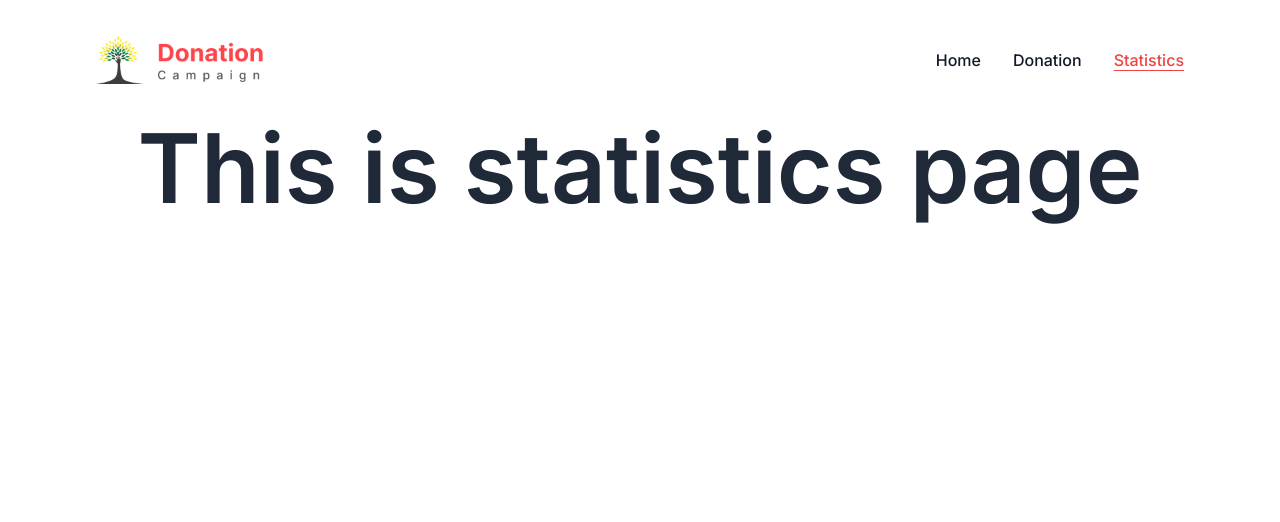
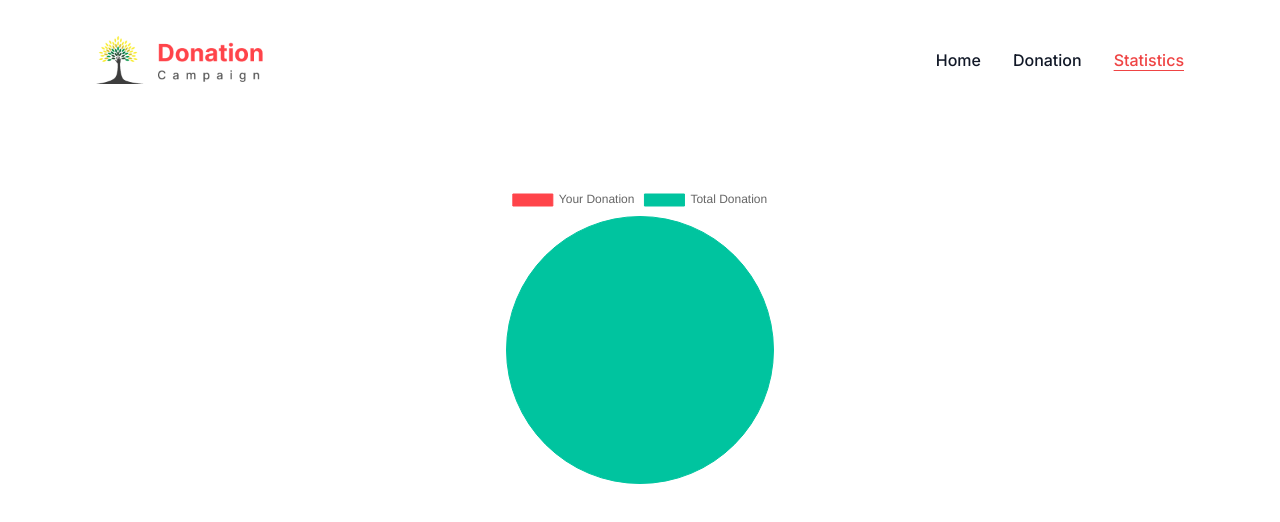
Before and after one commit to Tahsin005/Donation-Campaign, a React (Vite) app: page /statistics in a window 1280 px wide. Shown: the top 522 px of the page. Built offline with nearby package versions, Linux system fonts and the light colour scheme.

Commit message:
added statistics page using react-chartjs

```diff
--- a/package.json
+++ b/package.json
@@ -10,9 +10,15 @@
     "preview": "vite preview"
   },
   "dependencies": {
+    "@emotion/react": "^11.13.0",
+    "@emotion/styled": "^11.13.0",
+    "@mui/material": "^5.16.5",
+    "@mui/x-charts": "^7.11.1",
+    "chart.js": "^4.4.3",
     "localforage": "^1.10.0",
     "match-sorter": "^6.3.4",
     "react": "^18.3.1",
+    "react-chartjs-2": "^5.2.0",
     "react-dom": "^18.3.1",
     "react-hot-toast": "^2.4.1",
     "react-icons": "^5.2.1",
--- a/src/components/Donation/Donation.jsx
+++ b/src/components/Donation/Donation.jsx
@@ -1,7 +1,7 @@
 import { Link } from "react-router-dom";
-
+import PropTypes from "prop-types";
 const Donation = ({card}) => {
-    const {id, title, category_name, imgLink, accentColor, mainColor, btnBg, description, price} = card;
+    const {id, title, category_name, imgLink, accentColor, mainColor, btnBg, price} = card;
 
     return (
         <div className="">
@@ -26,4 +26,7 @@ const Donation = ({card}) => {
     );
 };
 
+Donation.propTypes = {
+    card: PropTypes.object
+}
 export default Donation;
--- a/src/components/Donations/Donations.jsx
+++ b/src/components/Donations/Donations.jsx
@@ -31,7 +31,11 @@ const Donations = () => {
     }, [donations]);
 
 
+
     return (
+        <div>
+            {
+                donationsList.length > 0 ? (
                     <div className="max-w-screen-xl mx-auto px-8 md:px-16 lg:px-24 my-12 ">
                         <div className="grid md:grid-cols-2 gap-4">
                             {
@@ -43,13 +47,16 @@ const Donations = () => {
                             }
                         </div>
                         {
-                donationsList && (
+                            donationsList.length > 4 && (
                                 <div className="flex items-center justify-center my-12">
                                     <button onClick={() => setDataLength(donationsList.length)} className="bg-red-500 text-white p-3 rounded-lg">Show More</button>
                                 </div>
                             )
                         }
                     </div>
+                ) : <h1 className="text-5xl font-bold text-center mt-40">No Donations Till Now..</h1>
+            }
+        </div>
     );
 };
 
--- a/src/components/Statistics/Statistics.jsx
+++ b/src/components/Statistics/Statistics.jsx
@@ -1,8 +1,57 @@
+import { Pie } from 'react-chartjs-2';
+import { Chart as ChartJS, ArcElement, Tooltip, Legend } from 'chart.js';
+import { getDonations } from '../../utilities/LocalStorage';
 
+ChartJS.register(ArcElement, Tooltip, Legend);
 const Statistics = () => {
+    const donations = getDonations();
+    console.log(donations.length);
+    let data = null;
+    if (donations.length == 0) {
+        data = {
+            labels: ['Your Donation', 'Total Donation'],
+            datasets: [
+                {
+                    label: 'Values',
+                    data: [0, 100],
+                    backgroundColor: ['#FF444A', '#00C49F'],
+                    borderColor: ['#FF444A', '#00C49F'],
+                    borderWidth: 1,
+                },
+            ],
+        };
+    } else {
+        data = {
+            labels: ['Your Donation', 'Total Donation'],
+            datasets: [
+                {
+                    label: 'Values',
+                    data: [(donations.length / 12) * 100, (100 - (donations.length / 12))],
+                    backgroundColor: ['#FF444A', '#00C49F'],
+                    borderColor: ['#FF444A', '#00C49F'],
+                    borderWidth: 1,
+                },
+            ],
+        };
+    }
+
+
+    const options = {
+        responsive: true,
+        plugins: {
+            legend: {
+                position: 'top',
+            },
+            tooltip: {
+                enabled: true,
+            },
+        },
+    };
     return (
-        <div>
-            <h1 className="text-8xl font-semibold text-center">This is statistics page</h1>
+        <div className='max-w-screen-xl mx-auto px-8 md:px-16 lg:px-2'>
+            <div className='h-3/4 mx-auto mt-20'>
+            <Pie className=' mx-auto' data={data} options={options} />
+        </div>
         </div>
     );
 };
```
Also changed, not shown: 1 other file (tests, documents, lock files or other folders). Lines whose indentation alone changed are shown as unchanged.
